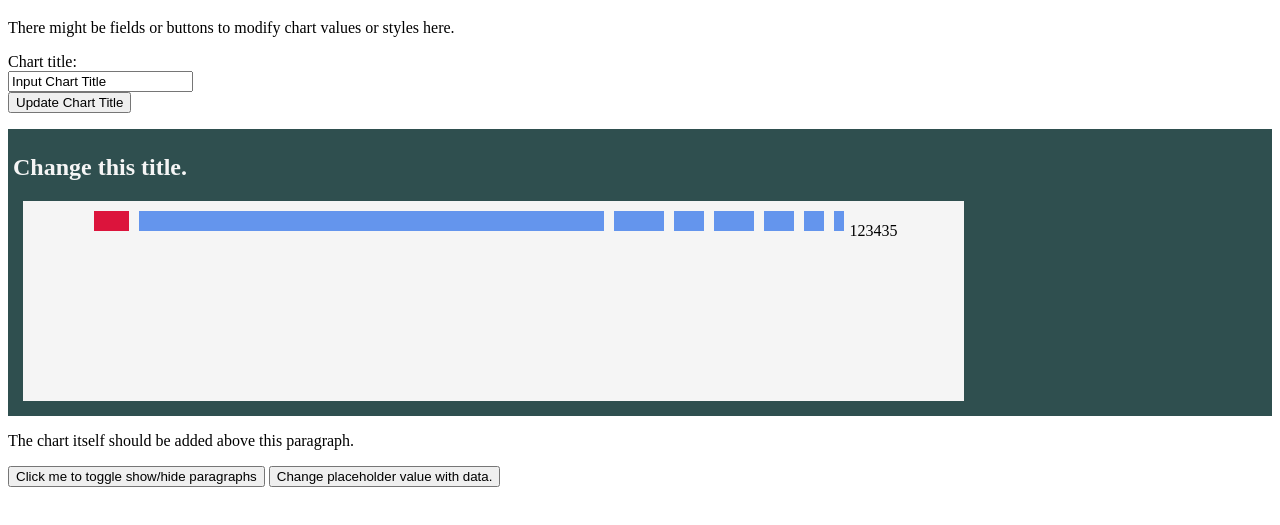
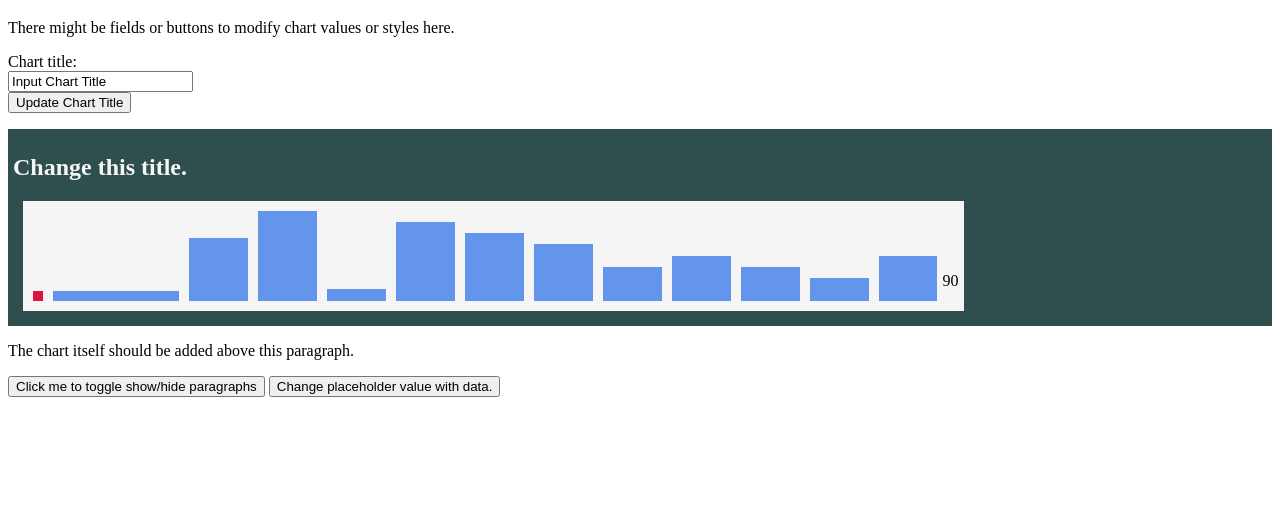
Before and after one commit to diegojcastro/bar-charts, a website: page bargraph-first-attempt.html in a window 1280 px wide. Both pictures are taken after a click on the button "Change placeholder value with data.". Shown: the part 61-586 px from the top of the page. Drawn offline with Linux system fonts and the light colour scheme.

Commit message:
changed bars to start at the bottom of the area, scale to a % based on the graph area, evenly distribute width

```diff
--- a/bar-graph-scripts.js
+++ b/bar-graph-scripts.js
@@ -8,7 +8,7 @@ $(document).ready(function(){
   });
 
   // Why doesn't it let me use 'let' instead of 'var'?
-  var myData = [1, 2, 3, 4, 3];
+  var myData = [4, 2, 3, 4, 3, 5, 6, 7, 1, 8];
   myData.push(5);
 
   $("#getData").click(function() {
@@ -16,9 +16,19 @@ $(document).ready(function(){
     for (var dataEntry of myData) {
       convertedData += dataEntry;
     }
-    $("#placeholderText").text(convertedData);
 
-    $("#firstBar").width(25);
+    // if I reference below as #graphArea it doesn't work.
+    // it does not return a number for .height()
+    let outerChartHeight = $(".graphArea").height();
+    // $("#placeholderText").text(convertedData);
+    $("#placeholderText").text(outerChartHeight);
+
+
+    $("#firstBar").width(0);
+    $("#firstBar").attr({
+      "margin": "0px",
+      "padding": "0px"
+    });
 
     var numBars = myData.length;
     // Quick pass to get the highest value for %size calculations
@@ -35,10 +45,18 @@ $(document).ready(function(){
       $(newBar).addClass("bar");
       // titleNum will be assigned to "title" attribute on mouseover
       let titleNum = myData[barCount];
+      // evenly divide bars inside parent chart area
+      let percentWidth = 100/numBars;
       $(newBar).attr({
         "title": titleNum
       });
-      $(newBar).width(myData[barCount]*10);
+
+      let chartHeight = $(".graphArea").height();
+
+      $(newBar).width(percentWidth+"%");
+      //$(newBar).height(chartHeight);
+      $(newBar).height((myData[barCount]/maxValue)*chartHeight);
+      //$(newBar).height(myData[barCount]/maxValue+"%");
       $("#firstBar").after(newBar);
 
     }
@@ -46,8 +64,11 @@ $(document).ready(function(){
     //Manual test of a last bar:
     let lastBar = document.createElement("div");
     $(lastBar).addClass("bar");
-    $(lastBar).attr("title","Last bar");
-    $(lastBar).width("50%");
+    let percentHeight = "100%";
+    $(lastBar).attr("title",percentHeight);
+    //Height looks very small. 100% of what?
+    $(lastBar).height(percentHeight);
+    $(lastBar).width("20%");
     $("#firstBar").after(lastBar);
 
   });
--- a/bargraph-first-attempt.html
+++ b/bargraph-first-attempt.html
@@ -25,15 +25,15 @@
         background-color: whitesmoke;
         width: 75%;
         min-width: 300px;
-        min-height: 200px;
+        min-height: 100px;
         display: flex;
         justify-content: center;
+        align-items: flex-end;
       }
 
       .bar {
         margin: 5px;
         background-color:cornflowerblue;
-        height: 20px;
         padding: 5px;
       }
     </style>
```
